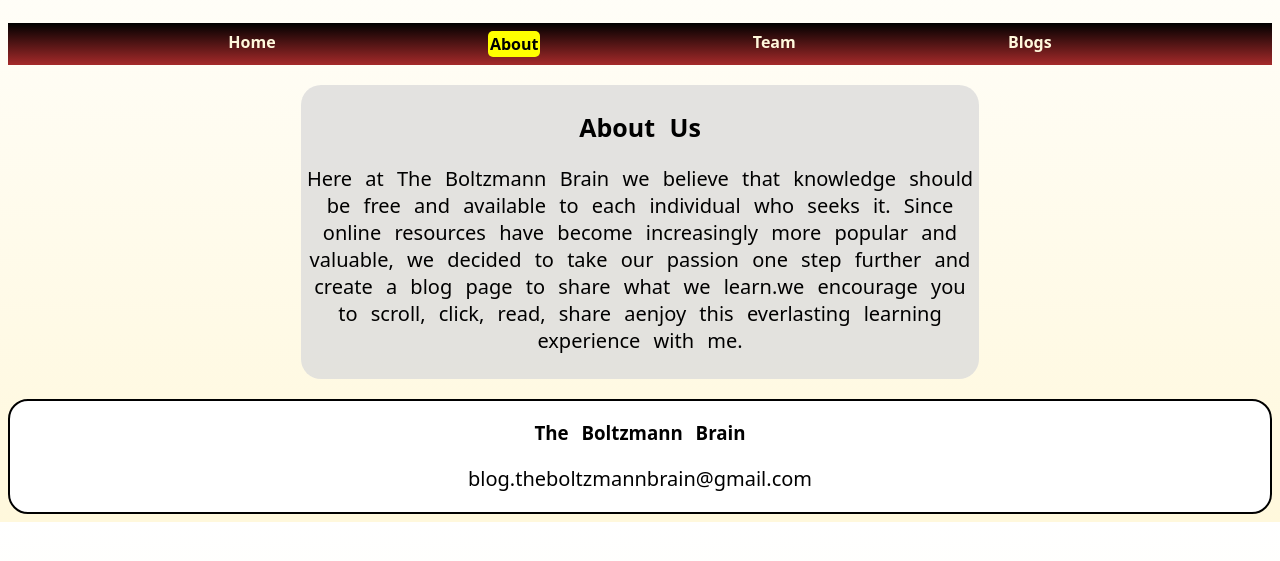
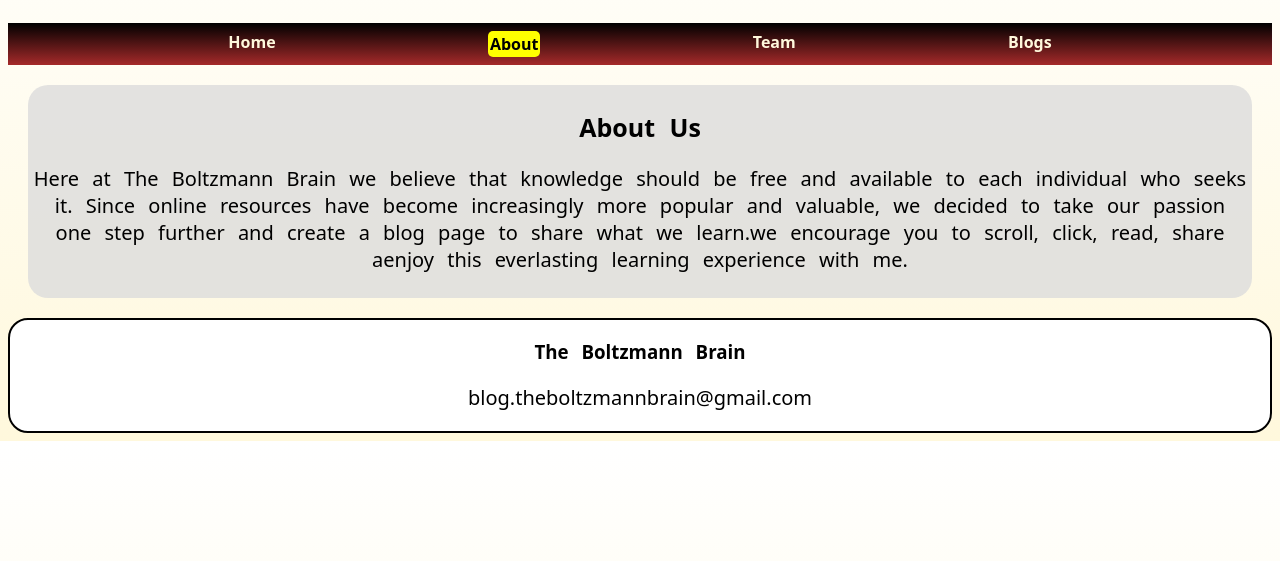
Before and after one commit to blogtheboltzmannbrain/12267, a plain HTML site: page about.html in a window 1280 px wide. Shown: the part 145-706 px from the top of the page. Drawn offline with Linux system fonts and the light colour scheme.

Commit message:
Update about.html

```diff
--- a/about.html
+++ b/about.html
@@ -13,12 +13,8 @@
             text-align: center;
         }
         .para{
-            flex-grow: 3;
             background-color: rgb(220, 220, 220,0.8);
             margin: 20px;
-        }
-        div{
-            width: 20%;
         }
     </style>
 </head>
@@ -31,12 +27,10 @@
         <a class="nav1" id="n4" href="blogs.html">Blogs</a>
         </nav>
 <section>
-    <div></div>
     <div class="para">
     <h2>About Us</h2>
     <p>Here at The Boltzmann Brain we believe that knowledge should be free and available to each individual who seeks it. Since online resources have become increasingly more popular and valuable, we decided to take our passion one step further and create a blog page to share what we learn.we encourage you to scroll, click, read, share aenjoy this everlasting learning experience with me.</p>
     </div>
-    <div></div>
 </section>
 </body>
 <footer>
```
